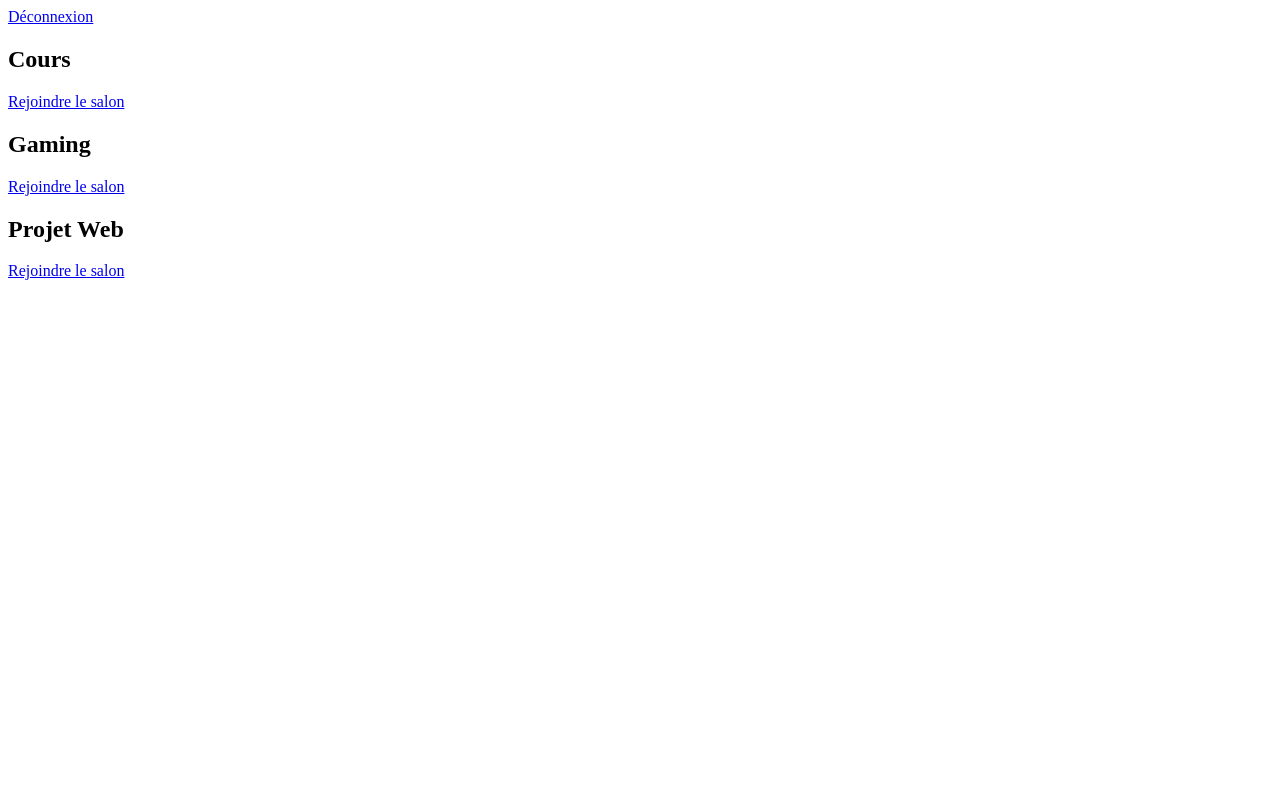
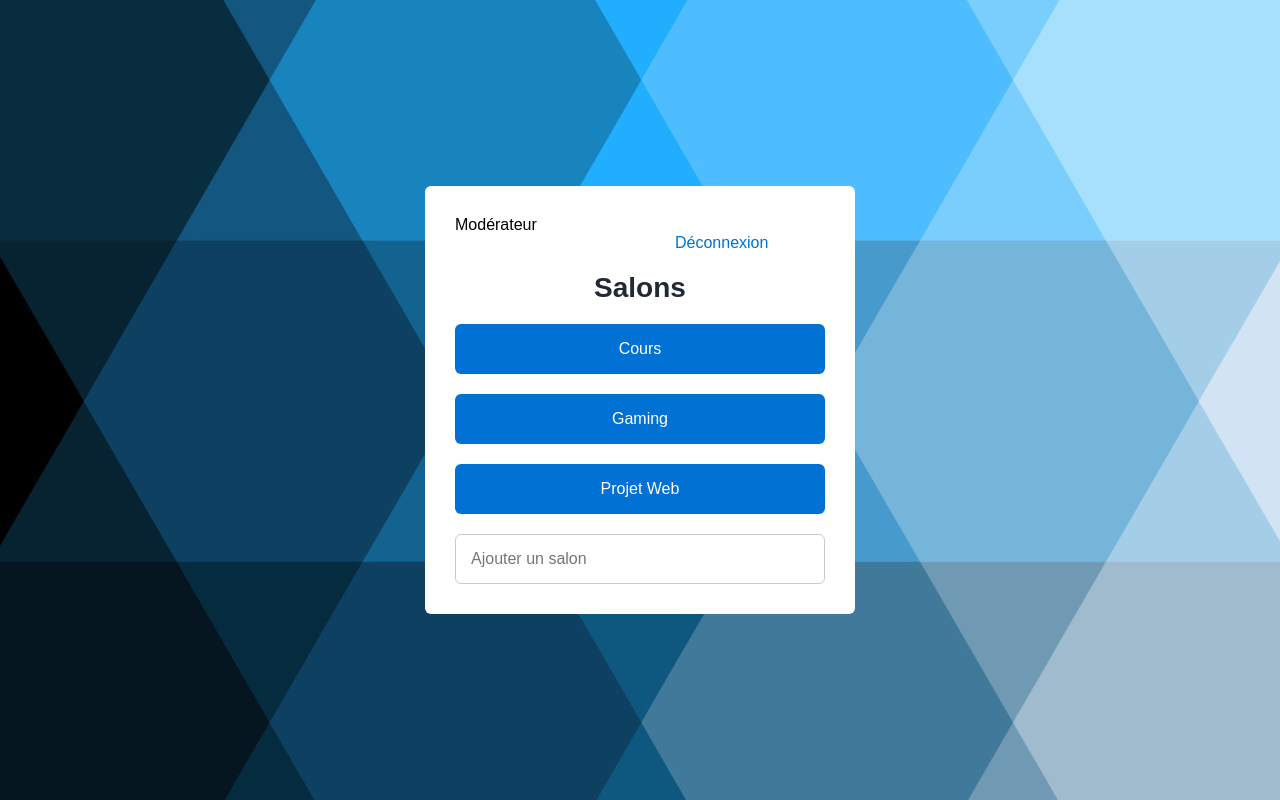
Before and after one commit to AmeenTocai/Chat, a Django app: page /rooms/ in a window 1280 px wide. Run offline with Django 4.2, Linux system fonts and the light colour scheme; a user stored in the database is signed in; data comes from the database, SQL or seed files in the repository.

Commit message:
Update rooms.html

```diff
--- a/webchat/rooms/templates/rooms/rooms.html
+++ b/webchat/rooms/templates/rooms/rooms.html
@@ -5,20 +5,149 @@
         <meta charset="utf-8">
         <meta name="viewport" content="width=device-width">
         <title>Salons</title>
+        <style>
+            *{
+                margin: 0;
+                padding: 0;
+                box-sizing: border-box;
+                font-family: Arial, Helvetica, sans-serif;
+            }
+            @keyframes pan {
+                100% { background-position: 15% 50%;}
+            }
+            body{
+                display: grid;
+                place-items: center;
+                margin: 0;
+                padding: 0 24px;
+                background-image: url({% load static %}{% static "core/imageb.jpeg" %});
+                background-repeat: no-repeat;
+                background-size: cover;
+                animation: pan 6s infinite alternate linear;
+            }
+            .container{
+                height: 100vh;
+                width: 100%;
+                display: flex;
+                align-items: center;
+                justify-content: center;
+                /*background-color: #4070f4;*/
+
+                column-gap: 30px;
+            }
+            @media (width >= 500px){
+                body{
+                    padding: 0;
+                }
+            }
+            .form{
+                position: absolute;
+                max-width: 430px;
+                width: 100%;
+                padding: 30px;
+                border-radius: 6px;
+                background: #FFF;
+            }
+            .form.signup{
+                opacity: 0;
+                pointer-events: none;
+            }
+            .forms.show-signup .form.signup{
+                opacity: 1;
+                pointer-events: auto;
+            }
+            .forms.show-signup .form.login{
+                opacity: 0;
+                pointer-events: none;
+            }
+            header{
+                font-size: 28px;
+                font-weight: 600;
+                color: #232836;
+                text-align: center;
+                padding-top: 20px;
+            }
+            form{
+                margin-top: 30px;
+            }
+            .form .field{
+                position: relative;
+                height: 50px;
+                width: 100%;
+                margin-top: 20px;
+                border-radius: 6px;
+            }
+            .field input,
+            .field button{
+                height: 100%;
+                width: 100%;
+                border: none;
+                font-size: 16px;
+                font-weight: 400;
+                border-radius: 6px;
+            }
+            .field input{
+                outline: none;
+                padding: 0 15px;
+                border: 1px solid#CACACA;
+            }
+            .field input:focus{
+                border-bottom-width: 2px;
+            }
+            .field button{
+                color: #fff;
+                background-color: #0171d3;
+                transition: all 0.3s ease;
+                cursor: pointer;
+            }
+            .field button:hover{
+                background-color: #016dcb;
+            }
+            .form-link{
+                text-align: center;
+                margin-top: 10px;
+            }
+            .form-link span,
+            .form-link a{
+                font-size: 14px;
+                font-weight: 400;
+                color: #232836;
+            }
+            .form a{
+                color: #0171d3;
+                text-decoration: none;
+            }
+            .form-content a:hover{
+                text-decoration: underline;
+            }
+
+        </style>
     </head>
     <body>
-        <nav>
-            <div>
-                <a href="/logout/">Déconnexion</a>
+        <section class="container forms">
+            <div class="form login">
+                <div class="form-content">
+                    <div class="ici">
+                        <div width="50px">
+                            {{user.username}}
+                            <a href="/logout/" style="margin-left: 220px;">Déconnexion</a>
+                        </div>
+                    </div>
+                    <header>Salons</header>
+                    <nav>
+                        <div>
+                            {% for room in rooms %}
+                                <div class="field button-field">
+                                    <a href="{% url 'room' room.slug %}"><button>{{room.name}}</button></a>
+                                </div>
+                            {% endfor %}
+                        </div>
+                        <div class="field input-field">
+                            <input type="text" name="newroom" placeholder="Ajouter un salon" class="input">
+                        </div>
+                    </nav>
+                </div>
             </div>
-        </nav>
-        <div>
-            {% for room in rooms %}
-                <div>
-                    <h2>{{room.name}}</h2>
-                    <a href="{% url 'room' room.slug %}">Rejoindre le salon</a>
-                </div>
-            {% endfor %}
-        </div>
+        </section>
     </body>
 </html>
```
